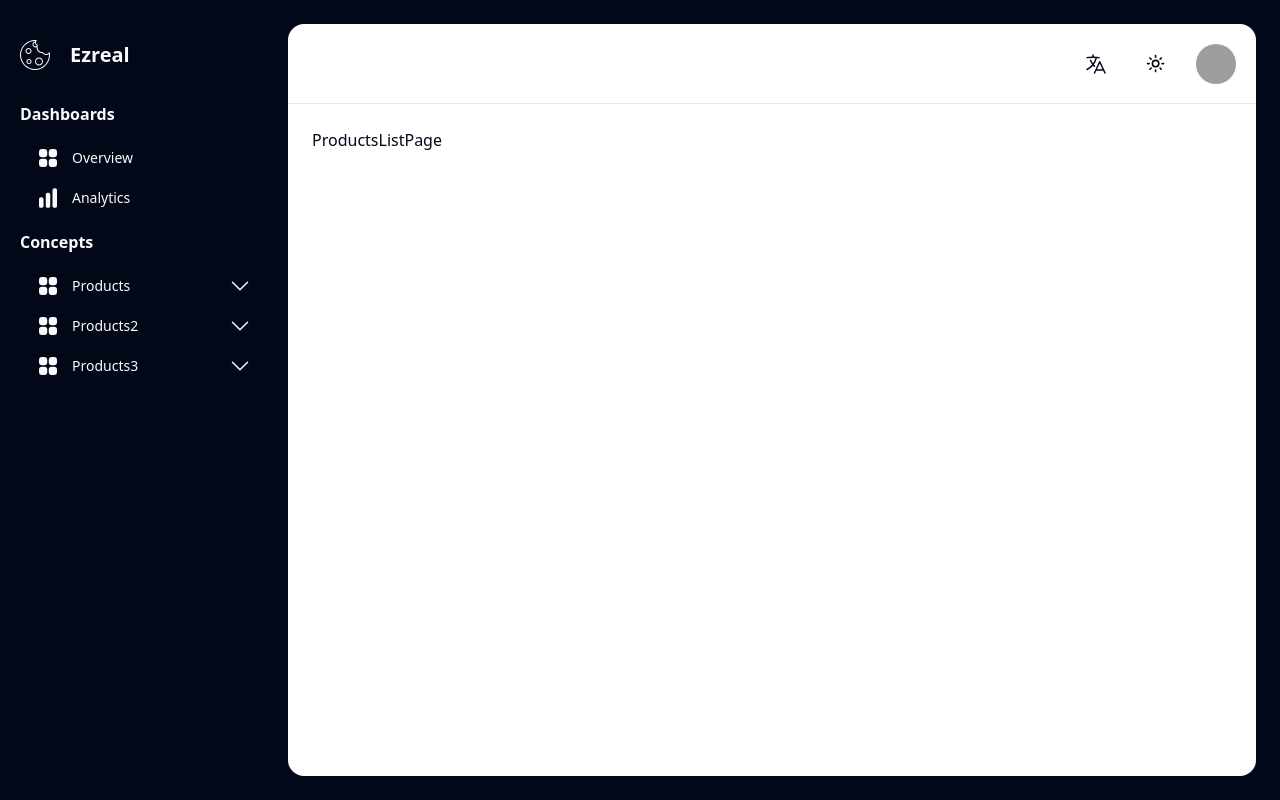
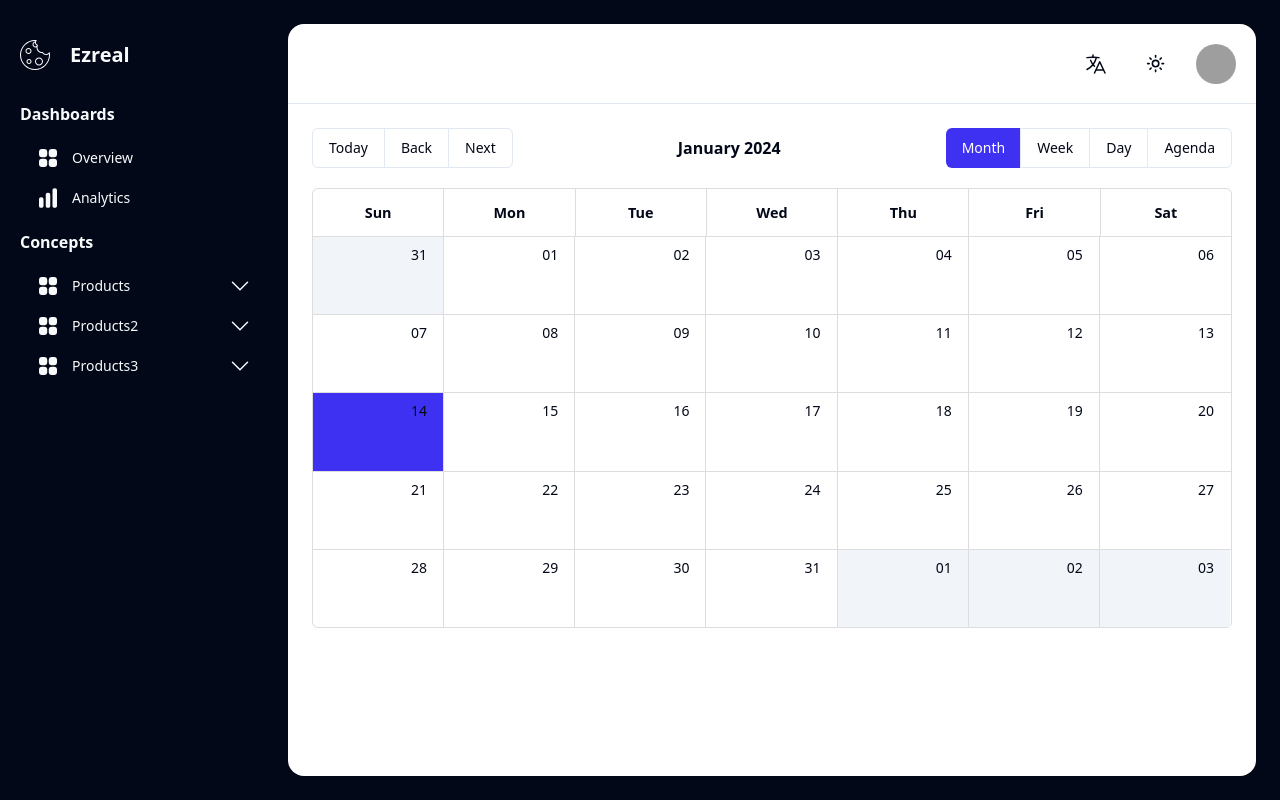
Before and after one commit to Cooky1102/my-dashboard, a React (Vite) app: page /dashboard/products in a window 1280 px wide. Built offline with nearby package versions, Linux system fonts and the light colour scheme; sample sign-in values are in the browser's storage; grey boxes are pictures that could not be loaded.

Commit message:
add calendar、jotai

```diff
--- a/package.json
+++ b/package.json
@@ -23,13 +23,17 @@
     "@radix-ui/react-slot": "^1.0.2",
     "@tanstack/react-query": "^5.17.9",
     "@tanstack/react-query-devtools": "^5.17.9",
+    "@types/react-big-calendar": "^1.8.8",
     "class-variance-authority": "^0.7.0",
     "clsx": "^2.1.0",
+    "dayjs": "^1.11.10",
     "gsap": "^3.12.4",
+    "jotai": "^2.6.1",
     "localforage": "^1.10.0",
     "lucide-react": "^0.304.0",
     "match-sorter": "^6.3.1",
     "react": "^18.2.0",
+    "react-big-calendar": "^1.8.6",
     "react-dom": "^18.2.0",
     "react-hook-form": "^7.49.3",
     "react-router-dom": "^6.21.1",
@@ -53,6 +57,7 @@
     "eslint-plugin-react-refresh": "^0.4.5",
     "postcss": "^8.4.33",
     "prettier": "^3.1.1",
+    "sass": "^1.69.7",
     "tailwindcss": "^3.4.0",
     "typescript": "^5.2.2",
     "vite": "^5.0.8"
--- a/src/app/products/create/page.tsx
+++ b/src/app/products/create/page.tsx
@@ -1,7 +1,21 @@
-import React from "react";
+import { useAtom } from "jotai";
+import { countAtom } from "@/store";
 
 const CreateProductsPage = () => {
-  return <div>CreateProductsPage</div>;
+  const [count, setCount] = useAtom(countAtom);
+
+  return (
+    <>
+      <p>{count}</p>
+      <button
+        onClick={() => {
+          setCount(count + 1);
+        }}
+      >
+        Add count
+      </button>
+    </>
+  );
 };
 
 export default CreateProductsPage;
--- a/src/app/products/page.tsx
+++ b/src/app/products/page.tsx
@@ -1,7 +1,22 @@
-import React from "react";
+import { Calendar, dayjsLocalizer } from "react-big-calendar";
+import dayjs from "dayjs";
+
+const localizer = dayjsLocalizer(dayjs);
 
 const ProductsListPage = () => {
-  return <div>ProductsListPage</div>;
+  return (
+    <>
+      <div>
+        <Calendar
+          localizer={localizer}
+          // events={myEventsList}
+          startAccessor="start"
+          endAccessor="end"
+          style={{ height: 500 }}
+        />
+      </div>
+    </>
+  );
 };
 
 export default ProductsListPage;
--- a/src/main.tsx
+++ b/src/main.tsx
@@ -4,6 +4,7 @@ import { RouterProvider } from "react-router-dom";
 import router from "@/routes";
 import "./styles/index.css";
 import "./styles/router.css";
+import "./styles/calendar.scss";
 
 ReactDOM.createRoot(document.getElementById("root")!).render(
   <React.StrictMode>
--- /dev/null
+++ b/src/store/index.ts
@@ -0,0 +1,3 @@
+import { atom } from 'jotai'
+
+export const countAtom = atom(0)
--- /dev/null
+++ b/src/styles/calendar.scss
@@ -0,0 +1,55 @@
+@import "react-big-calendar/lib/sass/styles";
+
+.rbc-calendar {
+  [type="button"] {
+    @apply text-foreground text-sm font-medium transition-colors;
+  }
+
+  .rbc-toolbar {
+    @apply mb-5;
+    .rbc-toolbar-label {
+      @apply font-semibold;
+    }
+
+    [type="button"] {
+      // 去掉自带的
+      @apply shadow-none;
+
+      // variant: outline
+      @apply rounded-md border border-input bg-background hover:bg-accent hover:text-accent-foreground;
+
+      // size
+      @apply h-10 px-4 py-2;
+
+      // active
+      &.rbc-active {
+        @apply border-none bg-active text-active-foreground;
+      }
+    }
+  }
+
+  .rbc-month-view {
+    @apply rounded-md;
+
+    [type="button"] {
+      @apply h-9 rounded-md px-3 hover:bg-accent hover:text-accent-foreground;
+    }
+
+    .rbc-month-header {
+      @apply h-12;
+
+      .rbc-header {
+        @apply flex items-center justify-center;
+      }
+    }
+
+    .rbc-month-row {
+      .rbc-today {
+        @apply bg-active text-active-foreground;
+      }
+      .rbc-off-range-bg {
+        @apply bg-muted text-muted-foreground;
+      }
+    }
+  }
+}
```
Also changed, not shown: 1 other file (tests, documents, lock files or other folders).
